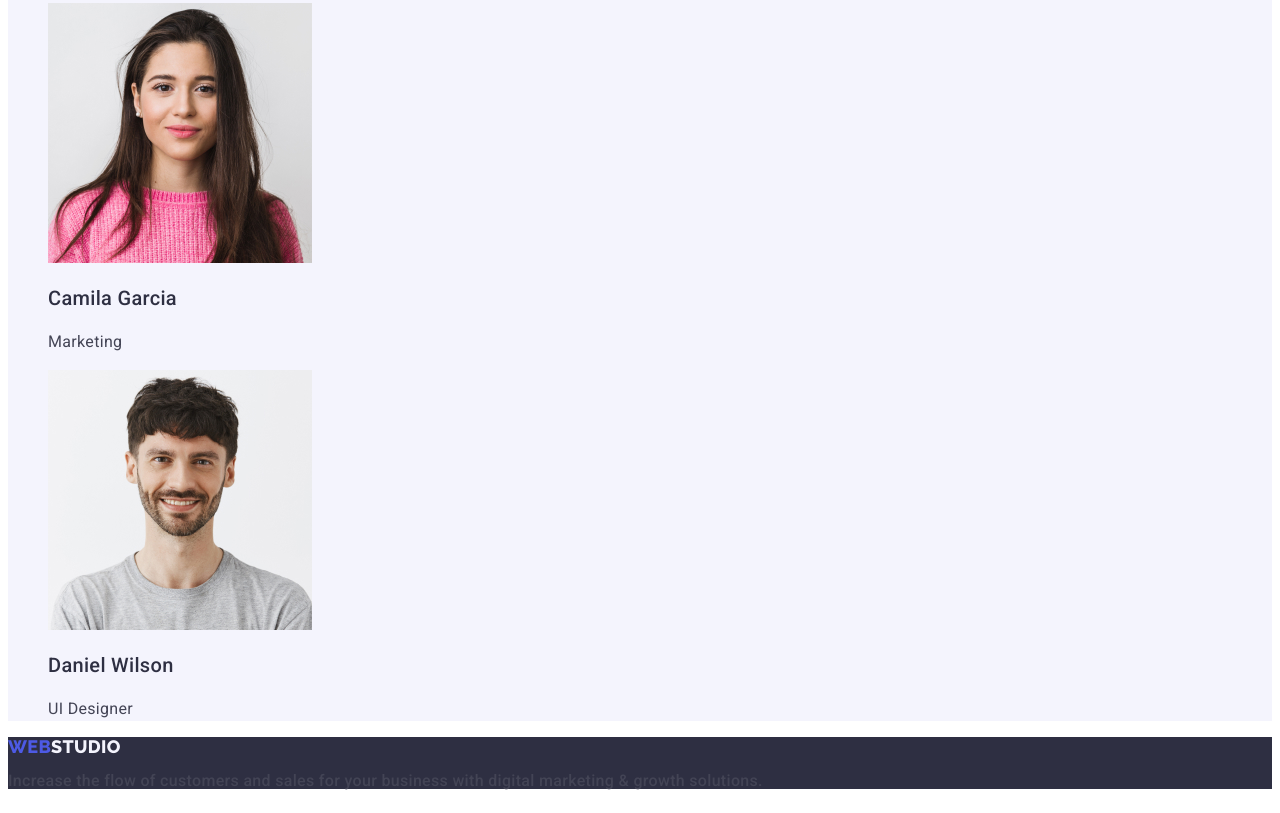
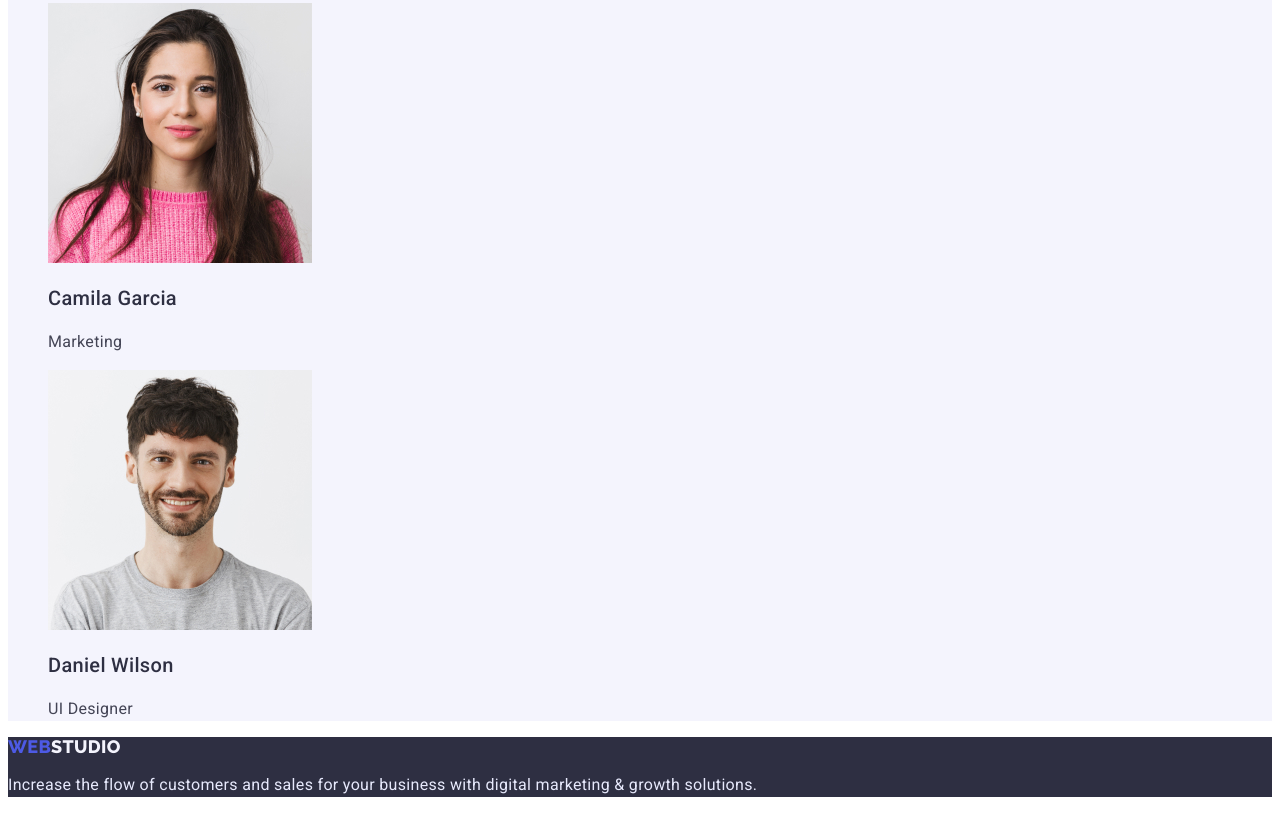
Before and after one commit to smilecool2012/goit-markup-hw-02, a plain HTML site: page index.html in a window 1280 px wide. Shown: the part 2548-3361 px from the top of the page. Drawn offline with Linux system fonts and the light colour scheme.

Commit message:
changed footer class

```diff
--- a/index.html
+++ b/index.html
@@ -97,7 +97,7 @@
 </main>
 <footer>
     <a class="footer-logo" href="./index.html"><span class="footer-logo-split">Web</span>Studio</a>
-    <p>Increase the flow of customers and sales for your business with digital marketing & growth solutions.</p>
+    <p class="footer-content">Increase the flow of customers and sales for your business with digital marketing & growth solutions.</p>
 </footer>
 </body>
 </html>
```
